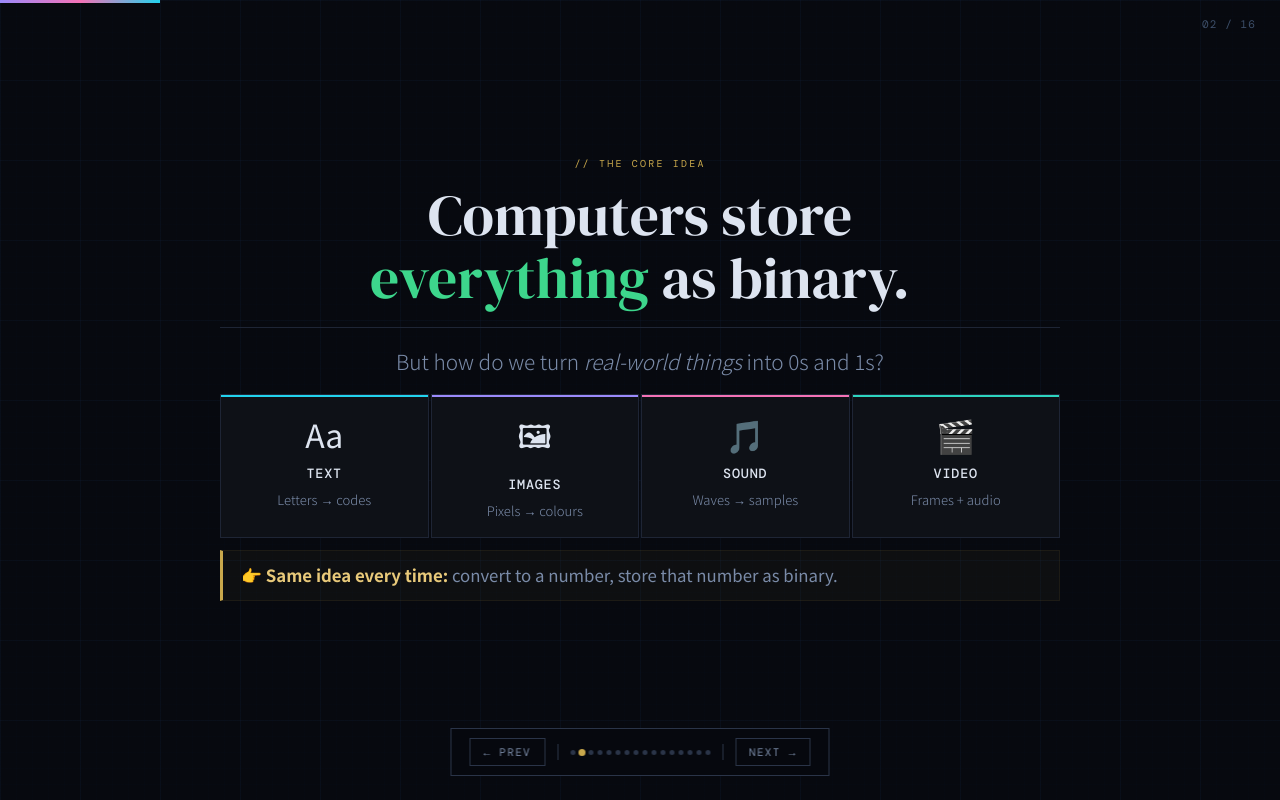
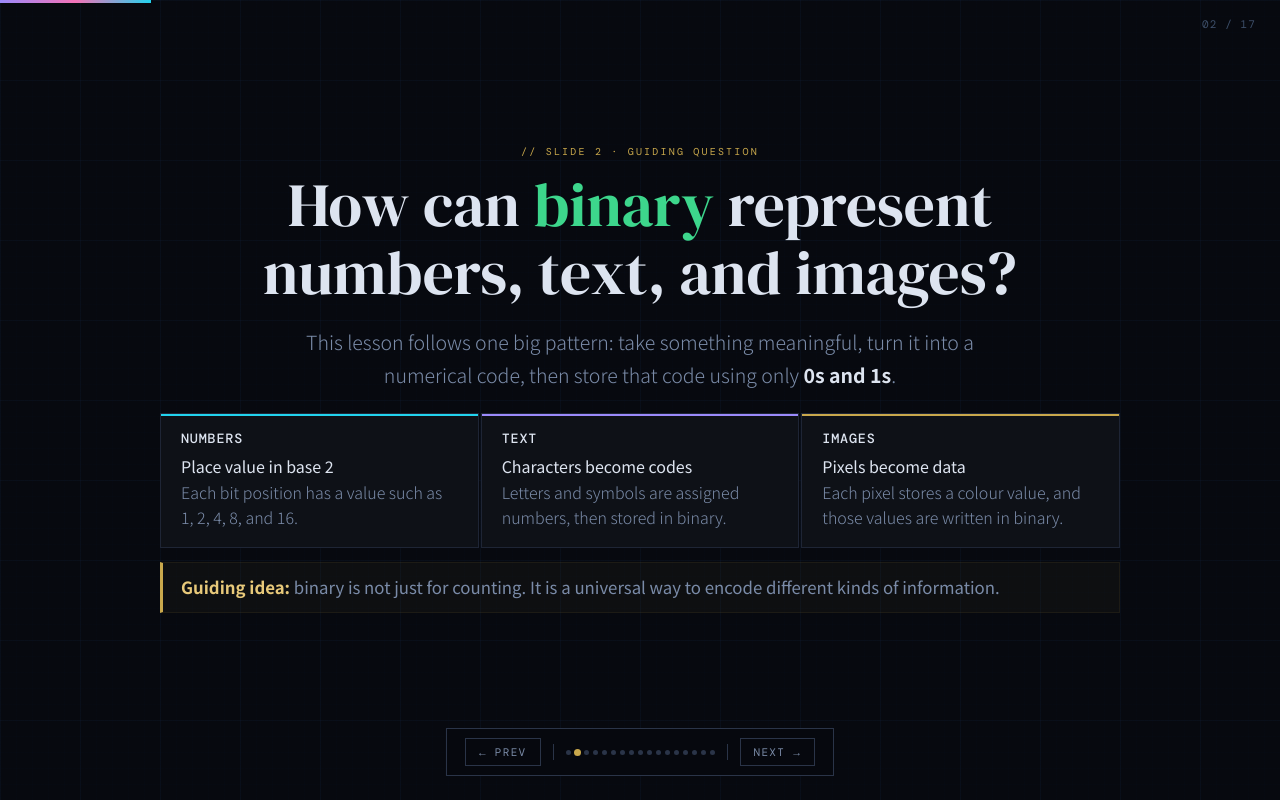
Before and after one commit to ejkim-suwoncca/ibcs, a plain HTML site: page slides-a1/A1.2.2.html in a window 1280 px wide. Both pictures are taken after a click on the button "NEXT →". Drawn offline with nearby package versions, Linux system fonts and the light colour scheme; a web font is replaced by a local one.

Commit message:
updated A1.2.2
Refocus the opening of the data representation deck around the binary guiding question, add a closing TOK discussion slide, and keep the slide counter aligned with the real deck length.

Constraint: Keep the existing slide deck structure and styling intact
Rejected: Commit all staged files together | A1.2.1.html is unrelated to this requested change
Confidence: high
Scope-risk: narrow
Reversibility: clean
Directive: Keep title-slide framing and end-of-deck discussion prompts aligned with the lesson objective
Tested: Source inspection of updated slide content and slide-count initialization
Not-tested: Browser rendering and in-slide navigation interaction

```diff
--- a/slides-a1/A1.2.2.html
+++ b/slides-a1/A1.2.2.html
@@ -150,18 +150,25 @@ h2{font-family:'DM Serif Display',serif;font-size:clamp(1.8rem,3.8vw,3rem);font-
 
 <!-- ═══ S2 BIG IDEA ═══ -->
 <div class="slide">
-  <div class="content" style="max-width:840px;margin:0 auto;text-align:center;">
-    <div class="label" style="display:block;text-align:center;">// The Core Idea</div>
-    <h2 style="font-size:clamp(1.8rem,4.5vw,3.8rem);">Computers store<br><span class="hl-green">everything</span> as binary.</h2>
-    <div class="divider" style="margin:18px 0;"></div>
-    <p style="font-size:clamp(.95rem,1.7vw,1.3rem);color:var(--text2);margin-bottom:18px;font-weight:300;">But how do we turn <em>real-world things</em> into 0s and 1s?</p>
-    <div class="grid g4" style="gap:2px;text-align:left;">
-      <div class="card cyan" style="padding:16px;text-align:center;"><div style="font-size:2rem;margin-bottom:8px;">Aa</div><div class="card-title">Text</div><div class="card-body" style="font-size:.82rem;">Letters → codes</div></div>
-      <div class="card purple" style="padding:16px;text-align:center;"><div style="font-size:2rem;margin-bottom:8px;">🖼</div><div class="card-title">Images</div><div class="card-body" style="font-size:.82rem;">Pixels → colours</div></div>
-      <div class="card pink" style="padding:16px;text-align:center;"><div style="font-size:2rem;margin-bottom:8px;">🎵</div><div class="card-title">Sound</div><div class="card-body" style="font-size:.82rem;">Waves → samples</div></div>
-      <div class="card teal" style="padding:16px;text-align:center;"><div style="font-size:2rem;margin-bottom:8px;">🎬</div><div class="card-title">Video</div><div class="card-body" style="font-size:.82rem;">Frames + audio</div></div>
+  <div class="content" style="max-width:960px;margin:0 auto;">
+    <div class="label" style="display:block;text-align:center;">// Slide 2 · Guiding Question</div>
+    <h2 style="font-size:clamp(2rem,4.8vw,4rem);text-align:center;">How can <span class="hl-green">binary</span> represent<br>numbers, text, and images?</h2>
+    <p style="font-size:clamp(.95rem,1.65vw,1.22rem);color:var(--text2);margin:18px auto 0;font-weight:300;line-height:1.7;text-align:center;max-width:760px;">This lesson follows one big pattern: take something meaningful, turn it into a numerical code, then store that code using only <strong style="color:var(--text);">0s and 1s</strong>.</p>
+    <div class="grid g3" style="gap:2px;margin-top:22px;">
+      <div class="card cyan">
+        <div class="card-title">Numbers</div>
+        <div class="card-body"><strong>Place value in base 2</strong><br>Each bit position has a value such as 1, 2, 4, 8, and 16.</div>
+      </div>
+      <div class="card purple">
+        <div class="card-title">Text</div>
+        <div class="card-body"><strong>Characters become codes</strong><br>Letters and symbols are assigned numbers, then stored in binary.</div>
+      </div>
+      <div class="card gold">
+        <div class="card-title">Images</div>
+        <div class="card-body"><strong>Pixels become data</strong><br>Each pixel stores a colour value, and those values are written in binary.</div>
+      </div>
     </div>
-    <div class="gold-box" style="text-align:left;margin-top:12px;"><p><strong>👉 Same idea every time:</strong> convert to a number, store that number as binary.</p></div>
+    <div class="gold-box" style="margin-top:14px;"><p><strong>Guiding idea:</strong> binary is not just for counting. It is a universal way to encode different kinds of information.</p></div>
   </div>
 </div>
 
@@ -917,6 +924,28 @@ h2{font-family:'DM Serif Display',serif;font-size:clamp(1.8rem,3.8vw,3rem);font-
   </div>
 </div>
 
+<!-- ═══ S17 TOK QUESTIONS ═══ -->
+<div class="slide">
+  <div class="content" style="max-width:920px;margin:0 auto;">
+    <div class="label purple" style="display:block;text-align:center;">// TOK · Theory of Knowledge</div>
+    <h2 style="font-size:clamp(1.9rem,4.4vw,3.6rem);text-align:center;">TOK <span class="hl-purple">Questions</span></h2>
+    <p class="lead" style="text-align:center;max-width:720px;margin:0 auto 20px;">Use these to move from technical representation to deeper thinking about what may be lost when we simplify the world into data.</p>
+    <div class="steps" style="max-width:820px;margin:0 auto;">
+      <div class="step-row" style="padding:18px 20px;border-left:3px solid var(--purple);">
+        <div class="step-n" style="color:var(--purple);font-size:clamp(.9rem,1.4vw,1.05rem);">01</div>
+        <div class="step-text" style="font-size:clamp(1rem,1.65vw,1.22rem);color:var(--text);">Can everything be represented as <strong style="color:var(--purple);">0 and 1</strong>?</div>
+      </div>
+      <div class="step-row" style="padding:18px 20px;border-left:3px solid var(--gold);">
+        <div class="step-n" style="color:var(--gold);font-size:clamp(.9rem,1.4vw,1.05rem);">02</div>
+        <div class="step-text" style="font-size:clamp(1rem,1.65vw,1.22rem);color:var(--text);">What problems arise when we reduce complex situations to <strong style="color:var(--gold2);">TRUE/FALSE</strong>?</div>
+      </div>
+    </div>
+    <div class="purple-box" style="max-width:820px;margin:16px auto 0;">
+      <p><strong>Discussion link:</strong> computers need precise binary values, but human knowledge and real-life decisions are often uncertain, contextual, and open to interpretation.</p>
+    </div>
+  </div>
+</div>
+
 </div><!-- /deck -->
 
 <div class="nav">
@@ -936,6 +965,7 @@ h2{font-family:'DM Serif Display',serif;font-size:clamp(1.8rem,3.8vw,3rem);font-
   const prevBtn=document.getElementById('prevBtn');
   const nextBtn=document.getElementById('nextBtn');
   const dotsEl=document.getElementById('navDots');
+  slideNum.textContent=String(cur+1).padStart(2,'0')+' / '+String(total).padStart(2,'0');
   for(let i=0;i<total;i++){
     const d=document.createElement('div');
     d.className='dot'+(i===0?' active':'');
```
